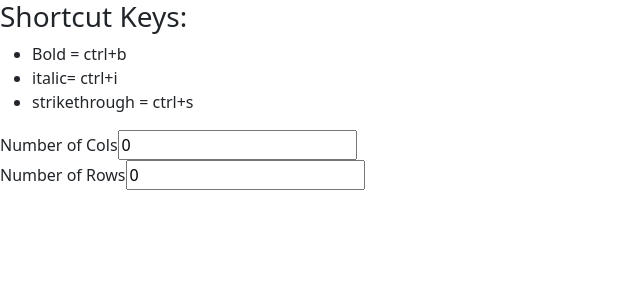
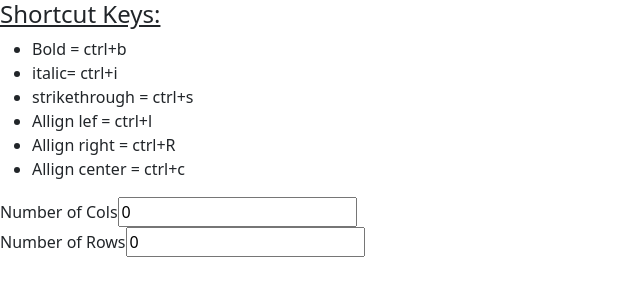
Before and after one commit to ranyelhousieny/ClearWater, a React (Create React App) app: page / in a window 1280 px wide. Shown: the top 300 px of the page, without its empty margins (0-640 px from the left). Built offline with nearby package versions, Linux system fonts and the light colour scheme.

Commit message:
Align shortkeys

```diff
--- a/src/components/BasicEditor.tsx
+++ b/src/components/BasicEditor.tsx
@@ -102,6 +102,7 @@ const BasicEditor = () => {
         createEditor()
       )
   );
+
   return (
     <div>
       <Slate
--- a/src/components/TableEditor.tsx
+++ b/src/components/TableEditor.tsx
@@ -26,10 +26,6 @@ const TableEditor = () => {
       event.target.value
     );
     addRow(() => []);
-    console.log(
-      'Rows after reset = ' +
-        rows
-    );
 
     for (
       let i = 0;
@@ -47,10 +43,7 @@ const TableEditor = () => {
       event.target.value
     );
     addCol(() => []);
-    //debugger;
-    console.log(
-      event.target.value
-    );
+
     for (
       let i = 0;
       i < event.target.value;
@@ -71,9 +64,11 @@ const TableEditor = () => {
   return (
     <div>
       <div>
-        <h3>
-          Shortcut Keys:{' '}
-        </h3>
+        <h4>
+          <u>
+            Shortcut Keys:{' '}
+          </u>
+        </h4>
         <ul>
           <li>
             Bold = ctrl+b
@@ -84,6 +79,18 @@ const TableEditor = () => {
           <li>
             strikethrough =
             ctrl+s
+          </li>
+          <li>
+            Allign lef =
+            ctrl+l
+          </li>
+          <li>
+            Allign right =
+            ctrl+R
+          </li>
+          <li>
+            Allign center =
+            ctrl+c
           </li>
         </ul>
       </div>
```
Also changed, not shown: 1 other file (tests, documents, lock files or other folders).
